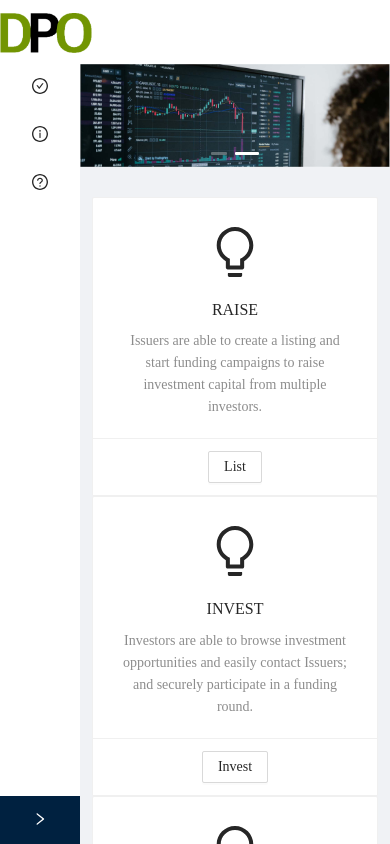
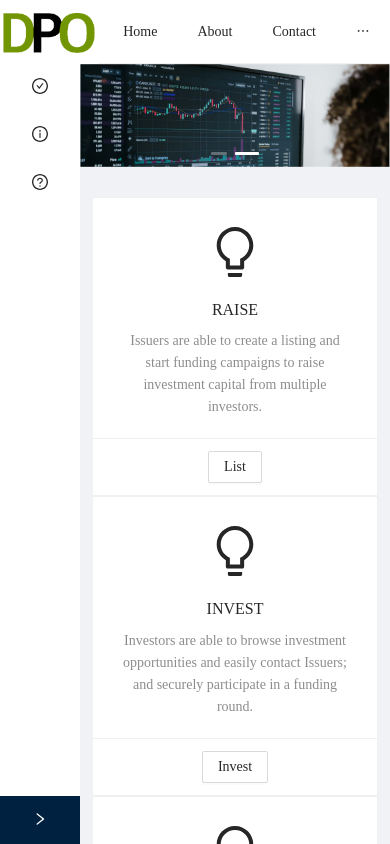
Before and after one commit to Hammad124444/DPO-frontend, a Next.js app: page / in a window 390 px wide. Shown: the top 844 px of the page. Built offline with nearby package versions, Linux system fonts and the light colour scheme; a web font is replaced by a local one.

Commit message:
fix: minor fixes on pages

```diff
--- a/src/landing/callus.jsx
+++ b/src/landing/callus.jsx
@@ -1,7 +1,11 @@
+import MPrimaryBtn from "../core/ui-kit/buttons/primaryBtn";
+
 export default function MLandingCallUs() {
     return(
-        <div className="container pv-30 m-auto">
-
+        <div className="container mt-30 pv-30 m-auto bg-green text-center">
+            <h1 className="font-32 c-white">Call Us Today</h1>
+            <h3 className="font-24 c-white">We help business raise capital! What re you </h3>
+            <MPrimaryBtn label="Call Now 647-393-8417" size="large" type="default"/>
         </div>
     )
 }
--- a/src/layout/navbar.jsx
+++ b/src/layout/navbar.jsx
@@ -10,15 +10,15 @@ export default function MNavbar () {
     return (
         <Header className='header no-padding bg-white'>
             <div className="ant-row">
-                <div className="text-center ant-col ant-col-sm-24 ant-col-md-6 ant-col-xl-5 ant-col-xxl-4">
+                <div className="text-center ant-col-6 ant-col-sm-24 ant-col-md-6 ant-col-xl-5 ant-col-xxl-4">
                     <Link href={"/"}>
                         <a id="logo">
                             <img alt="logo" src="/assets/icons/dpo-logo-header.png" />
                         </a>
                     </Link>
                 </div>
-                <div className="ant-col menu-row ant-col-sm-0 ant-col-md-18 ant-col-xl-19 ant-col-xxl-20">
-                    <Menu mode="horizontal" theme="light" className='f-right'>
+                <div className="ant-col-18 menu-row ant-col-sm-0 ant-col-md-18 ant-col-xl-19 ant-col-xxl-20">
+                    <Menu mode="horizontal" theme="light" className="justify-content-end">
                         {
                             menus.map((el) => (
                                 <Menu.Item key={ el.key }>{ el.name }</Menu.Item>
--- a/src/pages/issue/index.jsx
+++ b/src/pages/issue/index.jsx
@@ -3,7 +3,6 @@ import MCard from '../../core/ui-kit/card/card';
 import { tempIssues } from '../../core/data/issues_temp';
 
 export default function MIssuesAll() {
-
     return(
         <MCard cards={ tempIssues } issue/>
     )
--- a/styles/colors.scss
+++ b/styles/colors.scss
@@ -10,7 +10,7 @@ $white-color: white;
 }
 
 .bg-green {
-  color: $green-color !important;
+  background: $green-color !important;
 }
 
 .bg-red {
--- a/styles/spacing.scss
+++ b/styles/spacing.scss
@@ -24,10 +24,10 @@
         padding-left: #{$i}px !important;
     }
     .pv-#{$i} {
-        padding: #{$i}px auto !important;
+        padding: #{$i}px 0 !important;
     }
     .ph-#{$i} {
-        padding: auto #{$i}px !important;
+        padding: 0 #{$i}px !important;
     }
 }
 .m-auto {
```
Also changed, not shown: src/issues/overview.jsx (added, +15 -0 lines).
